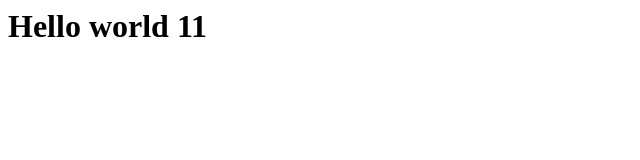
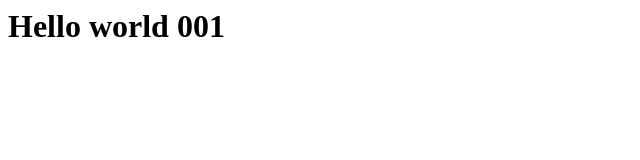
Before and after one commit to DineshDane/demo, a plain HTML site: page index.html in a window 1280 px wide. Shown: the full height of the page, 0-640 px from the left. Drawn offline with Linux system fonts and the light colour scheme.

Commit message:
adding the index.html

```diff
--- a/index.html
+++ b/index.html
@@ -1,5 +1,5 @@
 <html>
 	<body>
-		<h1>Hello world 11 <h1>
+		<h1>Hello world 001 <h1>
 	</body>
 </html >
```
